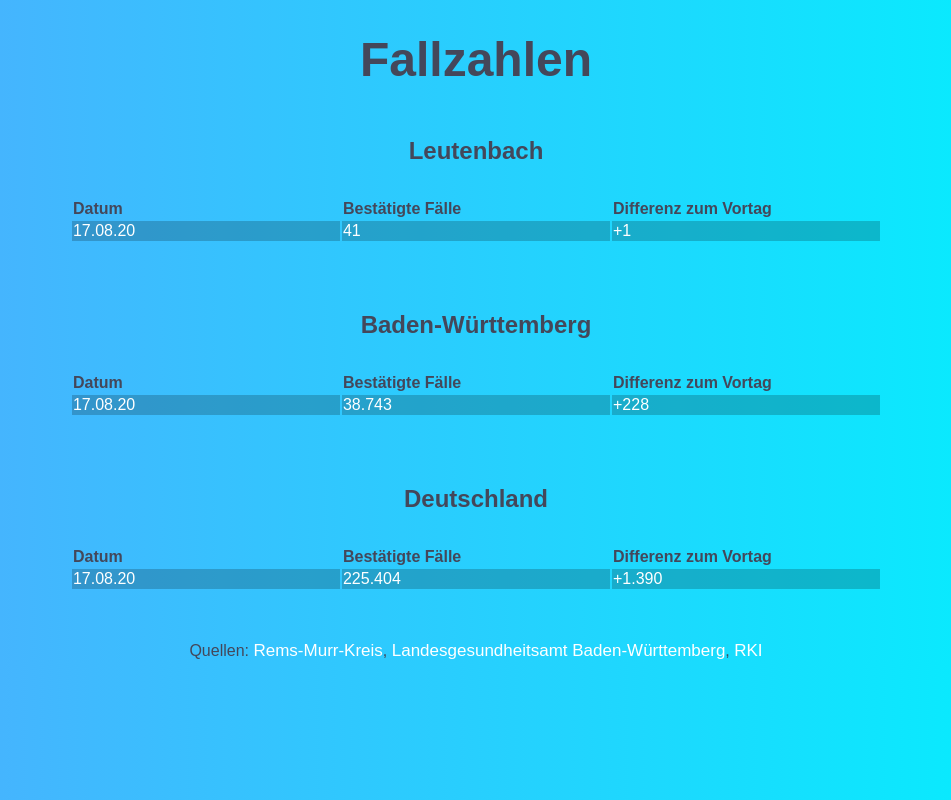
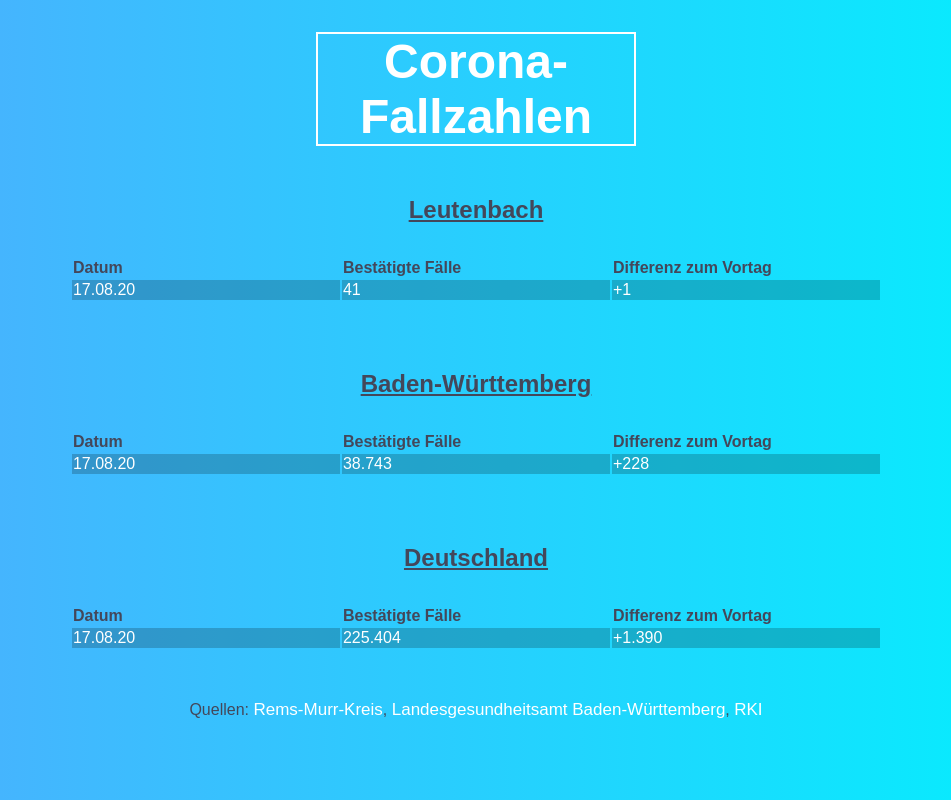
Before and after one commit to okyoshi/fallzahlen, a plain HTML site: page index.html in a window 1280 px wide. Shown: the whole page, without its empty margins (164-1115 px from the left). Drawn offline with Linux system fonts and the light colour scheme; a web font is replaced by a local one.

Commit message:
Add files via upload

```diff
--- a/formate2.css
+++ b/formate2.css
@@ -27,10 +27,13 @@ section
 }
 section h2 {
 	font-size: 3em;
-	color: #44475a;
+	color: #fff;
 	text-align: center;
 	text-decoration: none;
 	margin-top: 2.5%;
+	border: 2px solid #fff;
+	box-sizing: border-box;
+	width: 25%;
 }
 
 section h1 {
@@ -38,6 +41,7 @@ section h1 {
 	text-align: center;
 	margin-bottom: 2.5%;
 	margin-top: 2.5%;
+	text-decoration: underline;
 }
 
 section p {
--- a/index.html
+++ b/index.html
@@ -10,7 +10,7 @@
 <body>
 	<div class="body">
 	<section>
-		<h2>Fallzahlen</h2>
+		<h2>Corona-Fallzahlen</h2>
 <br>
 
 
```
